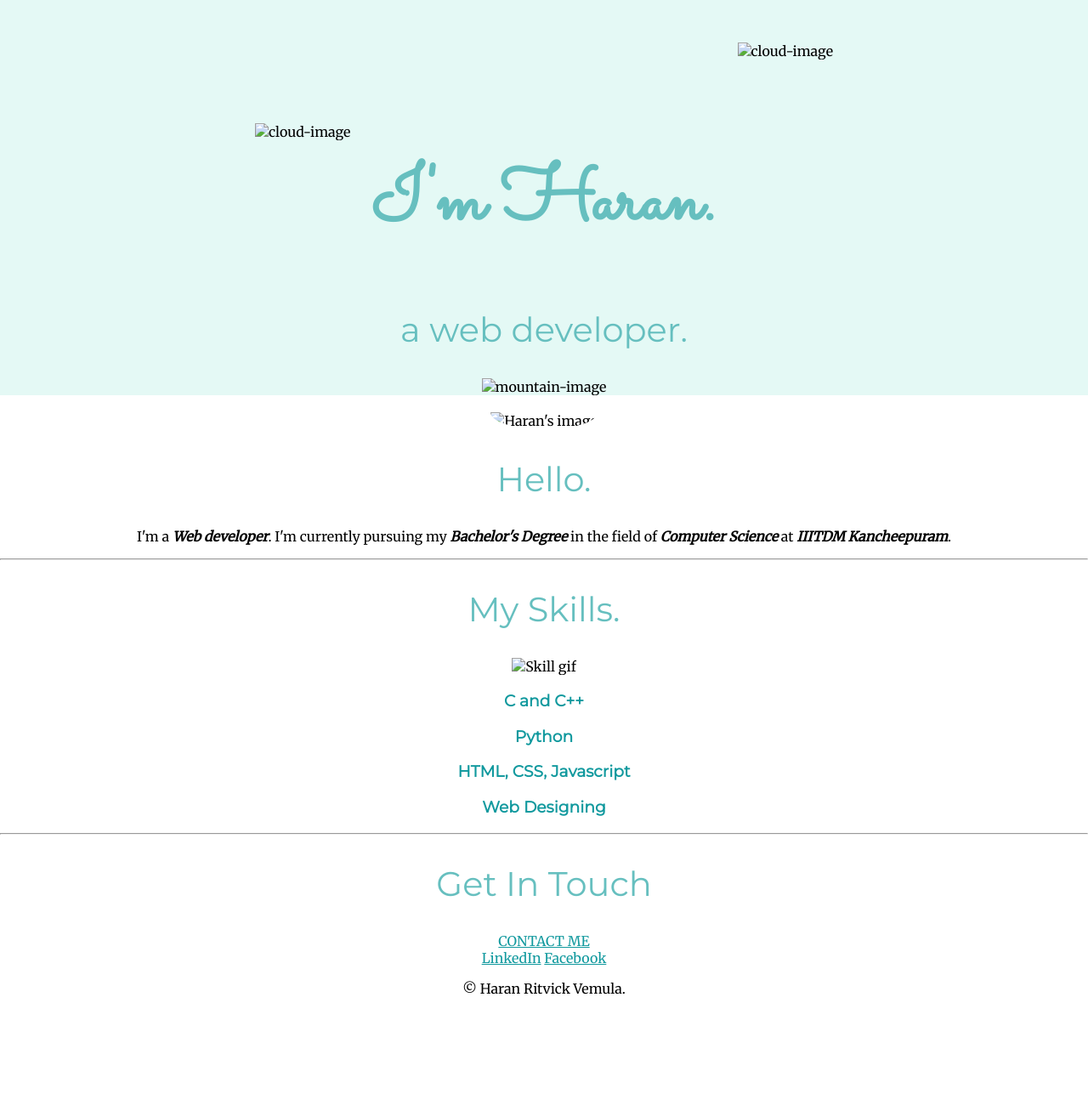
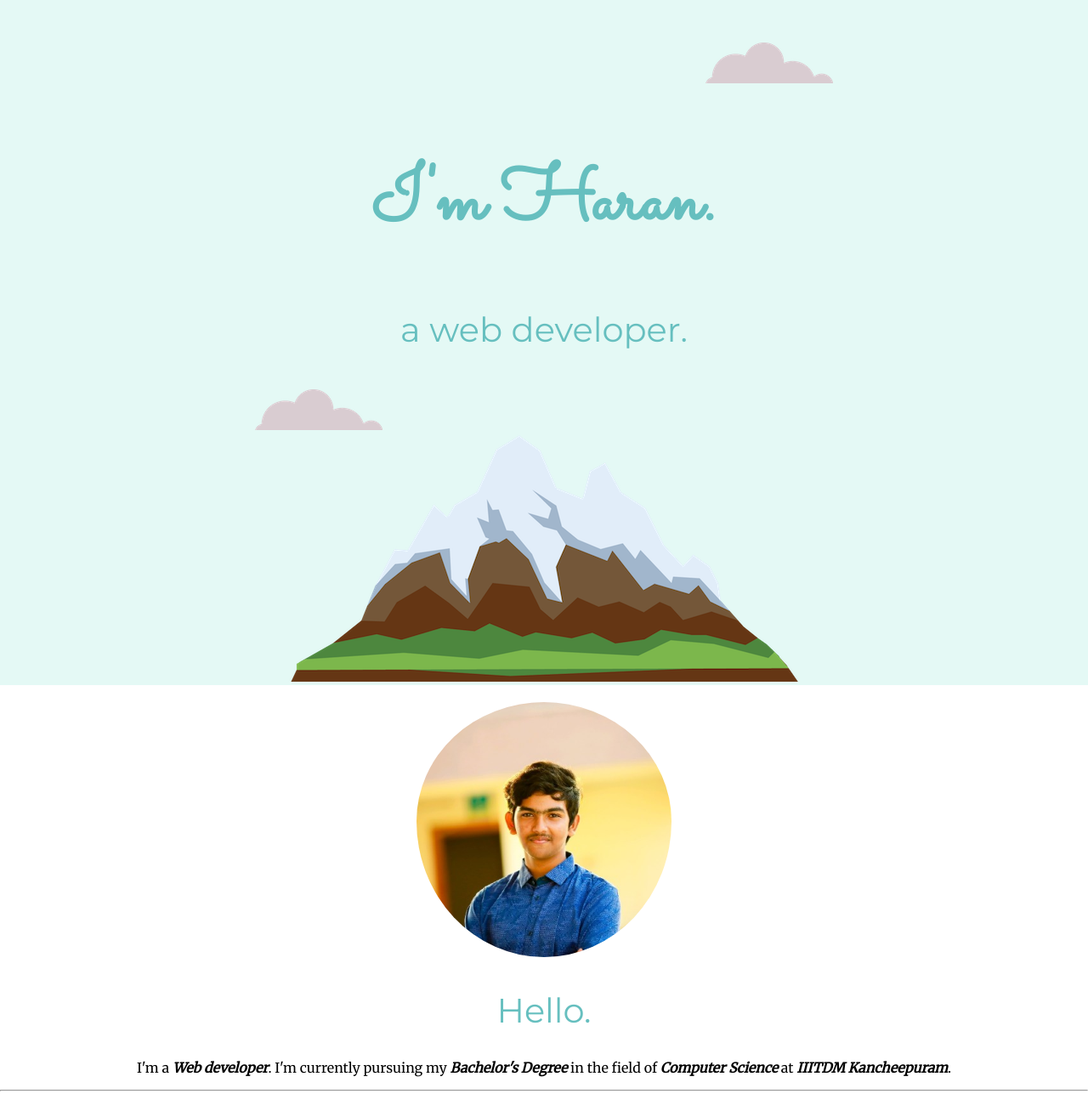
Before and after one commit to haran6000/web, a plain HTML site: page index.html in a window 1280 px wide. Shown: the top 1300 px of the page at 85% size. Before the commit the page ends 1189 px from the top, so only its background shows below. Drawn offline with Linux system fonts and the light colour scheme; files that its build step writes are made by us from their sources.

Commit message:
Update index.html

```diff
--- a/index.html
+++ b/index.html
@@ -11,15 +11,15 @@
     </head>
     <body>
         <div class="top-container">
-            <img class="top-cloud" src="images/cloud.png" alt="cloud-image">
+            <img class="top-cloud" src="cloud.png" alt="cloud-image">
             <h1>I'm Haran.</h1>
             <h2>a web developer.</h2>
-            <img class="bottom-cloud" src="images/cloud.png" alt="cloud-image">
-            <img src="images/mountain.png" alt="mountain-image">
+            <img class="bottom-cloud" src="cloud.png" alt="cloud-image">
+            <img src="mountain.png" alt="mountain-image">
         </div>
         <div class="middle-container">
             <div class="profile">
-              <img class="dp" src="images/dp.png" alt="Haran's image">
+              <img class="dp" src="dp.png" alt="Haran's image">
               <h2>Hello.</h2>
               <p>I'm a <em><strong>Web developer</strong></em>. I'm currently pursuing my <em><strong>Bachelor's Degree</strong></em> in the field of <em><strong>Computer Science</strong></em> at <em><strong>IIITDM Kancheepuram</strong></em>.</p>
             </div>
@@ -27,7 +27,7 @@
             <div class="skills">
               <h2>My Skills.</h2>
               <div class="skill-row">
-                <img class="skill-img" src="images/html.gif" alt="Skill gif">
+                <img class="skill-img" src="html.gif" alt="Skill gif">
                 <h3>C and C++</h3>
                 <h3>Python </h3>
                 <h3>HTML, CSS, Javascript</h3>
@@ -44,7 +44,7 @@
             <a class="footer-link" href="https://www.linkedin.com/in/haranritvick">LinkedIn</a>
             <a class="footer-link" href="https://www.facebook.com/haran.ritvick">Facebook</a>
 
-            <p>© Haran Ritvick Vemula.</p>
+            <p>© 2022 Haran Ritvick Vemula.</p>
           </div>
 
     </body>
```
